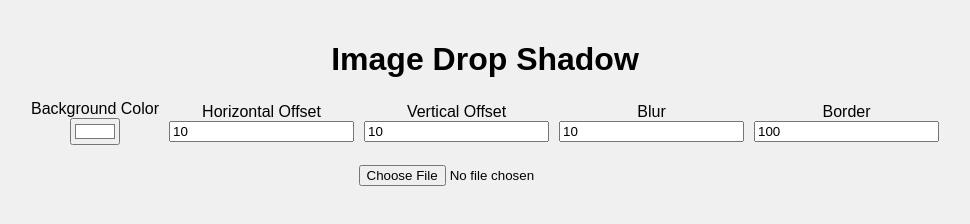
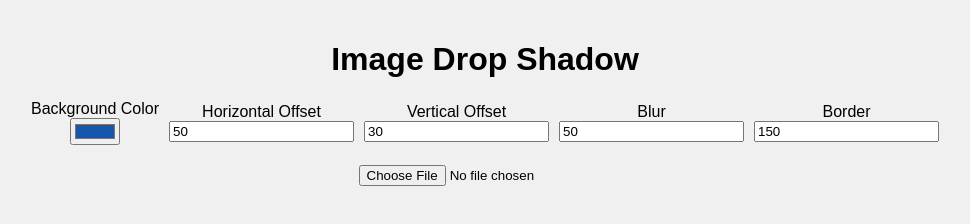
Before and after one commit to showcase-books/book_mockup_creator, a plain HTML site: page index.html in a window 1280 px wide. Shown: the whole page, without its empty margins (155-1125 px from the left). Drawn offline with nearby package versions, Linux system fonts and the light colour scheme.

Commit message:
set default values

```diff
--- a/index.html
+++ b/index.html
@@ -61,23 +61,23 @@
     <div class="controls">
         <div class="control-group">
             <label for="backgroundColor">Background Color</label>
-            <input type="color" id="backgroundColor" value="#ffffff">
+            <input type="color" id="backgroundColor" value="#1656AD">
         </div>
         <div class="control-group">
             <label for="hOffset">Horizontal Offset</label>
-            <input type="number" id="hOffset" value="10">
+            <input type="number" id="hOffset" value="50">
         </div>
         <div class="control-group">
             <label for="vOffset">Vertical Offset</label>
-            <input type="number" id="vOffset" value="10">
+            <input type="number" id="vOffset" value="30">
         </div>
         <div class="control-group">
             <label for="blur">Blur</label>
-            <input type="number" id="blur" value="10">
+            <input type="number" id="blur" value="50">
         </div>
         <div class="control-group">
             <label for="border">Border</label>
-            <input type="number" id="border" value="100">
+            <input type="number" id="border" value="150">
         </div>
     </div>
     <input type="file" id="fileInput" accept=".txt" />
```
